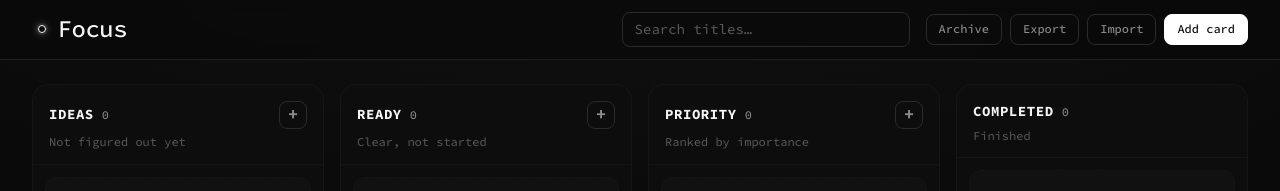
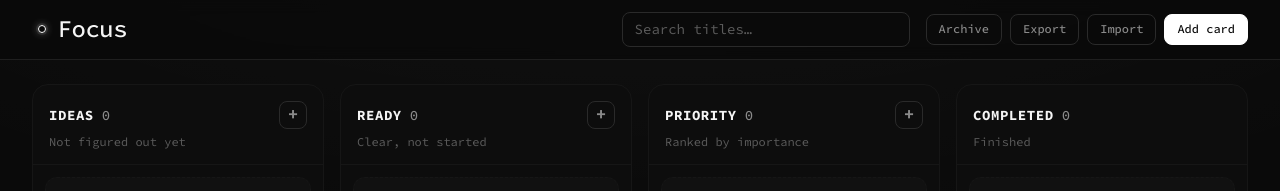
Before and after one commit to Dlcnokc/Focus, a React (Vite) app: page / in a window 1280 px wide. Shown: the top 191 px of the page. Built offline with nearby package versions, Linux system fonts and the light colour scheme.

Commit message:
Center column counts with titles and even out headers.
Match title metrics then scale the count so digits sit mid-line, and reserve a + button slot on Completed so all column headers share the same height.

```diff
--- a/src/components/Column.tsx
+++ b/src/components/Column.tsx
@@ -58,7 +58,7 @@ export function Column({
     >
       <header className="column__header">
         <div className="column__heading">
-          <div className="column__heading-left">
+          <div className="column__heading-text">
             <h2 id={`col-${column.id}`} className="column__label">
               {column.label}
             </h2>
@@ -76,7 +76,9 @@ export function Column({
             >
               +
             </button>
-          ) : null}
+          ) : (
+            <span className="column__add-slot" aria-hidden="true" />
+          )}
         </div>
         <p className="column__hint">{column.hint}</p>
       </header>
--- a/src/index.css
+++ b/src/index.css
@@ -387,29 +387,55 @@ p {
   align-items: center;
   justify-content: space-between;
   gap: var(--space-2);
-}
-
-.column__heading-left {
+  /* Match .btn--icon so headers share one row height across columns */
+  min-height: 1.75rem;
+}
+
+/* Invisible stand-in when a column has no + (Completed) — same footprint as .btn--icon */
+.column__add-slot {
+  width: 1.75rem;
+  height: 1.75rem;
+  flex-shrink: 0;
+}
+
+/*
+  Title + count: same type metrics, then scale the count down.
+  Different font-sizes share a baseline (bottoms line up). Matching the
+  title size first keeps boxes aligned; scale() shrinks the digit around
+  its center so it reads vertically centered and smaller.
+*/
+.column__heading-text {
   display: flex;
   align-items: center;
   gap: var(--space-2);
   min-width: 0;
+  font-size: var(--font-size-sm);
+  line-height: 1;
 }
 
 .column__label {
-  font-size: var(--font-size-sm);
+  margin: 0;
+  min-width: 0;
+  font-size: 1em;
   font-weight: var(--font-weight-title);
   letter-spacing: 0.04em;
   text-transform: uppercase;
+  line-height: 1;
   color: var(--color-text);
+  white-space: nowrap;
 }
 
 .column__count {
-  font-size: var(--font-size-xs);
+  flex-shrink: 0;
+  /* Same em box as the title (aligned), then scale to xs */
+  font-size: 1em;
   font-weight: var(--font-weight-ui);
-  /* Lighter than column chrome (faint); quieter than titles */
+  line-height: 1;
   color: var(--color-text-muted);
-  line-height: 1;
+  letter-spacing: normal;
+  text-transform: none;
+  transform: scale(calc(var(--font-size-xs) / var(--font-size-sm)));
+  transform-origin: center center;
 }
 
 .column__hint {
@@ -1474,7 +1500,12 @@ body.modal-open {
     display: none;
   }
 
-  .column__heading .btn--icon {
+  .column__heading {
+    min-height: var(--touch-min);
+  }
+
+  .column__heading .btn--icon,
+  .column__add-slot {
     width: var(--touch-min);
     height: var(--touch-min);
   }
```
